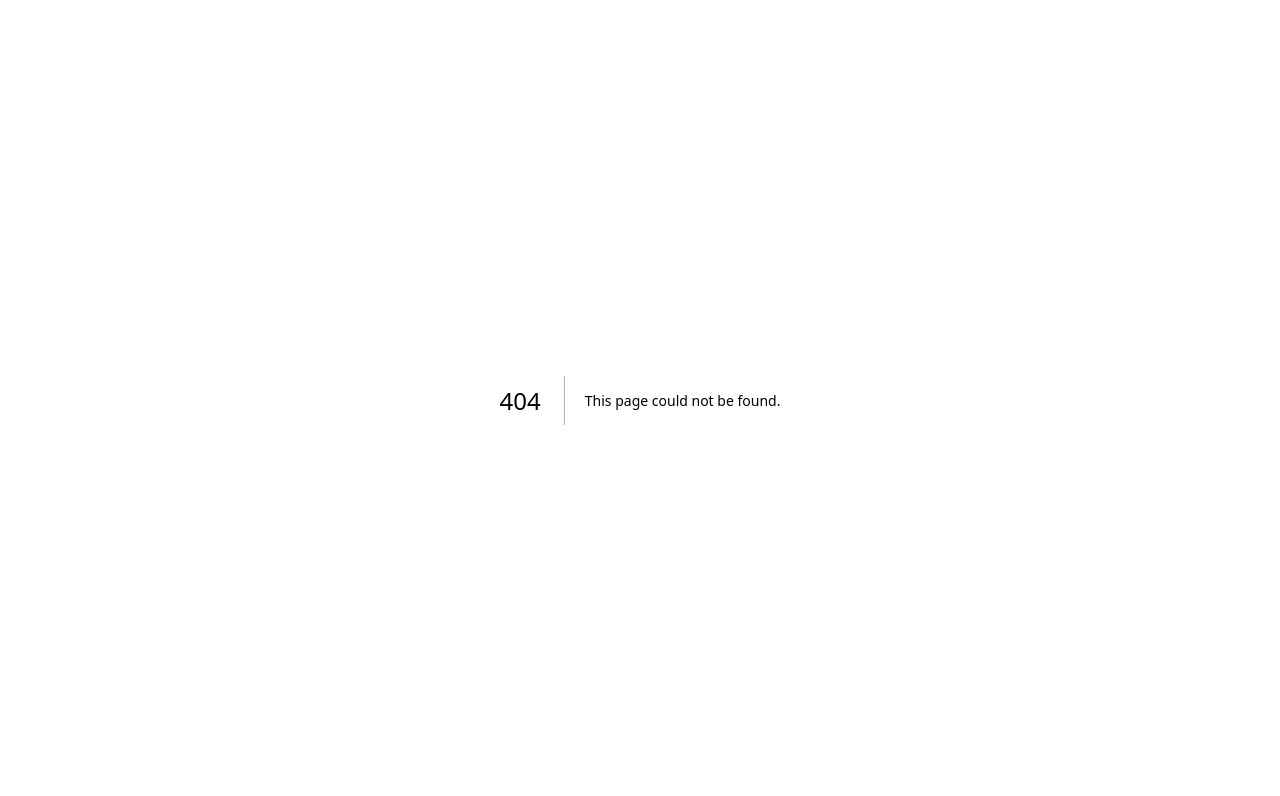
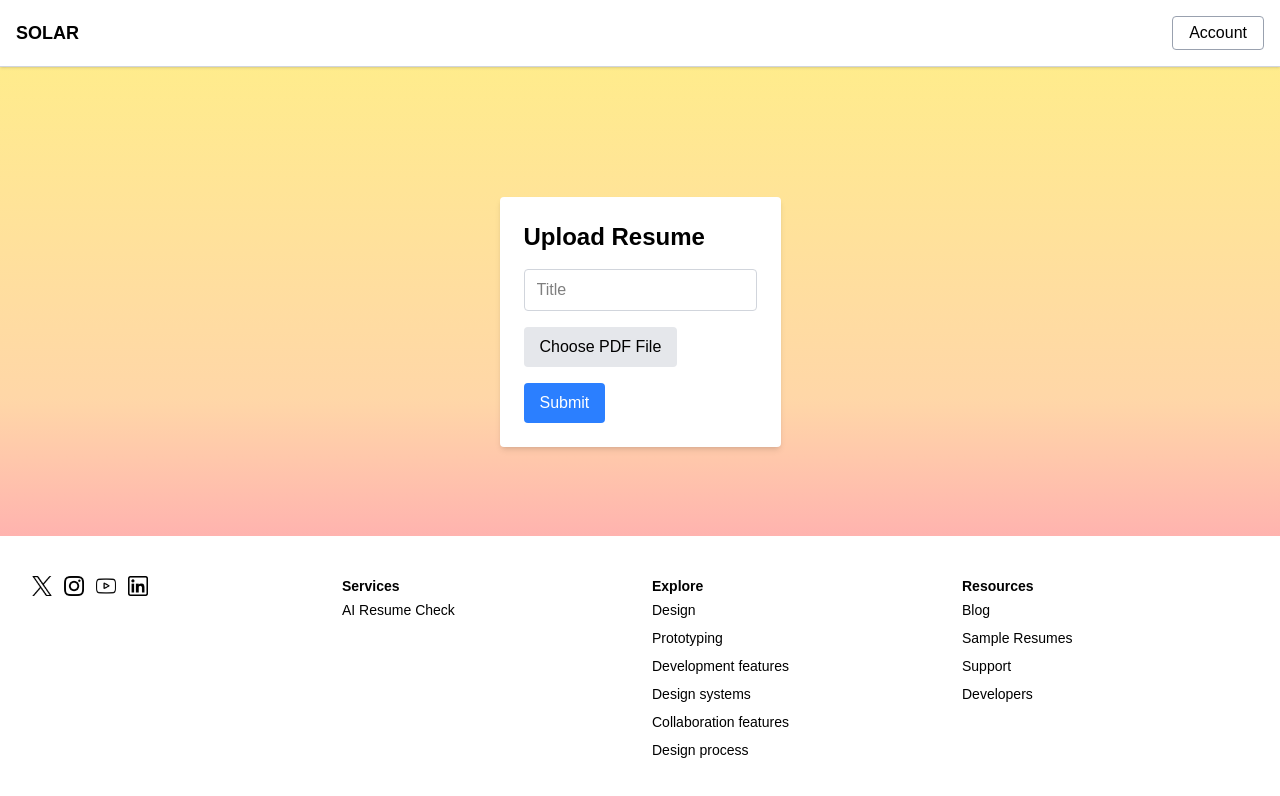
Before and after one commit to jp72764/CSCI4300, a Next.js app in the folder solar_site/: page /addItem in a window 1280 px wide. Before the commit this address had no page. Shown: the top 796 px of the page. Built offline with nearby package versions, Linux system fonts and the light colour scheme.

Commit message:
added upload resume and buttons to other pages

```diff
--- /dev/null
+++ b/solar_site/src/app/addItem/page.tsx
@@ -0,0 +1,57 @@
+'use client';
+import AddItem from '@/app/components/AddItem';
+import Link from 'next/link';
+
+export default function AddItemPage() {
+  return (
+    <div className="min-h-screen flex flex-col bg-gradient-to-b from-yellow-200 via-orange-200 to-pink-400 text-black">
+      {/* Top white header bar */}
+      <header className="w-full flex justify-between items-center p-4 border-b border-gray-300 bg-white shadow-sm">
+        {/* Left: SOLAR button to go home */}
+        <Link href="/">
+          <span className="font-bold text-lg cursor-pointer hover:underline">SOLAR</span>
+        </Link>
+
+        {/* Right: Account button */}
+        <button className="px-4 py-1 rounded border border-gray-400 hover:bg-gray-100">
+          Account
+        </button>
+      </header>
+
+      {/* Main AddItem form */}
+      <main className="flex-1 flex items-center justify-center">
+        <AddItem />
+      </main>
+      <footer className="bg-white px-8 py-10 grid grid-cols-1 md:grid-cols-4 gap-6 text-sm text-black">
+        <div className="flex flex-col space-y-2">
+          <div className="flex space-x-3">
+            <img src="/icons/twitter.png" alt="X" className="h-5 w-5" />
+            <img src="/icons/instagram.png" alt="Instagram" className="h-5 w-5" />
+            <img src="/icons/youtube.png" alt="YouTube" className="h-5 w-5" />
+            <img src="/icons/linkedin.png" alt="LinkedIn" className="h-5 w-5" />
+          </div>
+        </div>
+        <div className="flex flex-col space-y-2">
+          <h4 className="font-semibold mb-1">Services</h4>
+          <span>AI Resume Check</span>
+        </div>
+        <div className="flex flex-col space-y-2">
+          <h4 className="font-semibold mb-1">Explore</h4>
+          <span>Design</span>
+          <span>Prototyping</span>
+          <span>Development features</span>
+          <span>Design systems</span>
+          <span>Collaboration features</span>
+          <span>Design process</span>
+        </div>
+        <div className="flex flex-col space-y-2">
+          <h4 className="font-semibold mb-1">Resources</h4>
+          <span>Blog</span>
+          <span>Sample Resumes</span>
+          <span>Support</span>
+          <span>Developers</span>
+        </div>
+      </footer>
+    </div>
+  );
+}
--- /dev/null
+++ b/solar_site/src/app/components/AddItem.tsx
@@ -0,0 +1,72 @@
+"use client";
+
+import { useState } from "react";
+
+export default function AddItem() {
+  const [title, setTitle] = useState("");
+  const [resumeFile, setResumeFile] = useState<File | null>(null);
+
+  const handleTitleChange = (e: React.ChangeEvent<HTMLInputElement>) => {
+    setTitle(e.target.value);
+  };
+
+  const handleFileChange = (e: React.ChangeEvent<HTMLInputElement>) => {
+    const file = e.target.files?.[0];
+    if (file && file.type === "application/pdf") {
+      setResumeFile(file);
+    } else {
+      alert("Please upload a valid PDF file.");
+    }
+  };
+
+  const handleSubmit = (e: React.FormEvent) => {
+    e.preventDefault();
+    console.log("Title:", title);
+    console.log("Uploaded PDF:", resumeFile);
+
+    // Clear form
+    setTitle("");
+    setResumeFile(null);
+  };
+
+  return (
+    <div className="max-w-md mx-auto mt-10 bg-white p-6 rounded shadow-md">
+      <h2 className="text-2xl font-bold mb-4">Upload Resume</h2>
+      <form onSubmit={handleSubmit} className="space-y-4">
+        <input
+          name="title"
+          value={title}
+          onChange={handleTitleChange}
+          placeholder="Title"
+          className="w-full border border-gray-300 rounded px-3 py-2"
+        />
+
+        {/* Custom styled file input */}
+        <label
+          htmlFor="fileInput"
+          className="block bg-gray-200 hover:bg-gray-300 text-black font-medium px-4 py-2 rounded cursor-pointer w-fit"
+        >
+          {resumeFile ? "Change File" : "Choose PDF File"}
+        </label>
+        <input
+          id="fileInput"
+          type="file"
+          accept="application/pdf"
+          onChange={handleFileChange}
+          className="hidden"
+        />
+
+        {resumeFile && (
+          <p className="text-sm text-gray-600">Selected: {resumeFile.name}</p>
+        )}
+
+        <button
+          type="submit"
+          className="bg-blue-500 text-white px-4 py-2 rounded hover:bg-blue-600"
+        >
+          Submit
+        </button>
+      </form>
+    </div>
+  );
+}
--- a/solar_site/src/app/components/Signup.tsx
+++ b/solar_site/src/app/components/Signup.tsx
@@ -2,6 +2,7 @@
 
 import { useState } from "react";
 import Button from "./Button";
+import Link from "next/link";
 
 export default function Signup({ onAddUser }: { onAddUser: (user: any) => void }) {
   const [formData, setFormData] = useState({
@@ -24,13 +25,25 @@ export default function Signup({ onAddUser }: { onAddUser: (user: any) => void }
   };
 
   return (
-    <div className="min-h-screen flex flex-col bg-gradient-to-b from-yellow-100 via-orange-200 to-pink-400 text-black">
+    <div className="min-h-screen flex flex-col bg-gradient-to-b from-yellow-200 via-orange-200 to-pink-400 text-black">
+
       <header className="w-full flex justify-between items-center p-4 border-b border-gray-300 bg-white">
-        <span className="text-lg font-semibold">SOLAR</span>
+        {/* SOLAR button on the left */}
+        <Link href="/">
+          <span className="text-lg font-semibold cursor-pointer hover:underline">SOLAR</span>
+        </Link>
+
+        {/* Login button on the right */}
         <div className="space-x-2">
+          <Link href="/addItem">
+            <Button variant="ghost">Upload Resume</Button>
+          </Link>
           <Button variant="ghost">User</Button>
-          <Button variant="ghost">Sign in</Button>
+          <Link href="/signin">
+            <Button variant="ghost">Login</Button>
+          </Link>
         </div>
+
       </header>
 
       <main className="flex flex-col items-center justify-center flex-1 px-4 py-12">
@@ -57,7 +70,10 @@ export default function Signup({ onAddUser }: { onAddUser: (user: any) => void }
           </form>
           <p className="text-center text-sm mt-4 text-black">
             Already have an account?{" "}
-            <span className="font-semibold underline cursor-pointer">Login</span>
+            <Link href="/signin" className="font-semibold underline hover:text-blue-600">
+              Login
+            </Link>
+
           </p>
         </div>
       </main>
```
